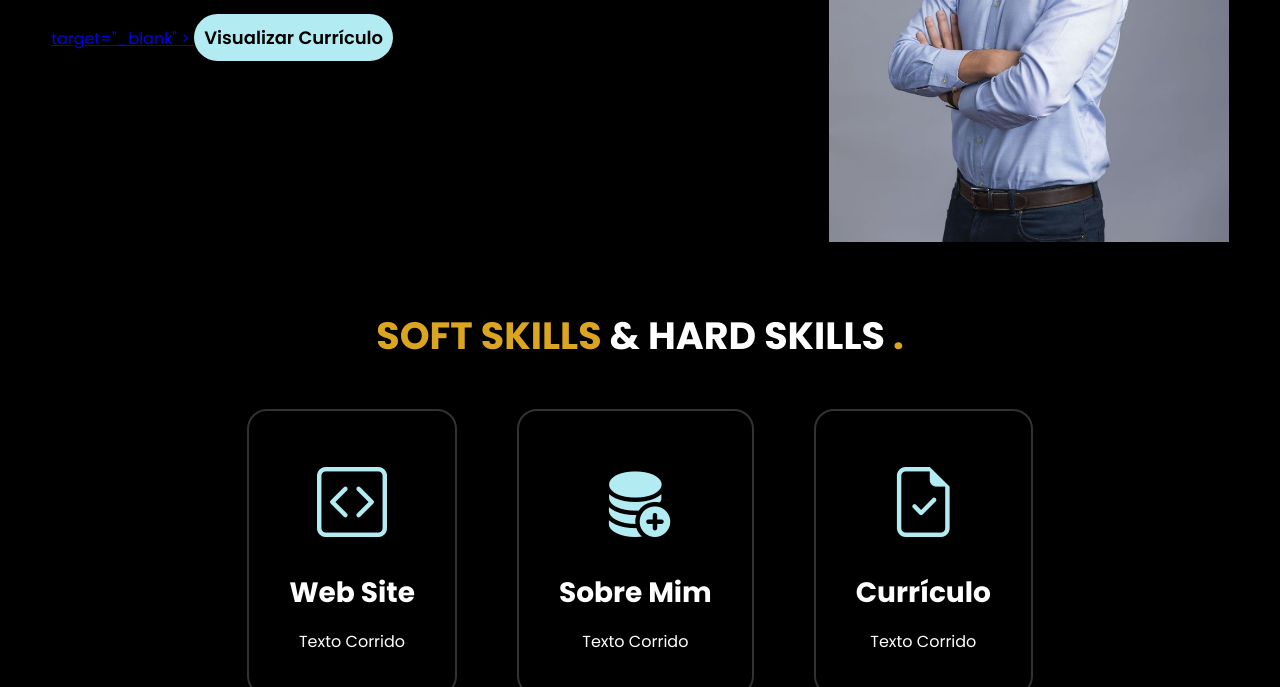
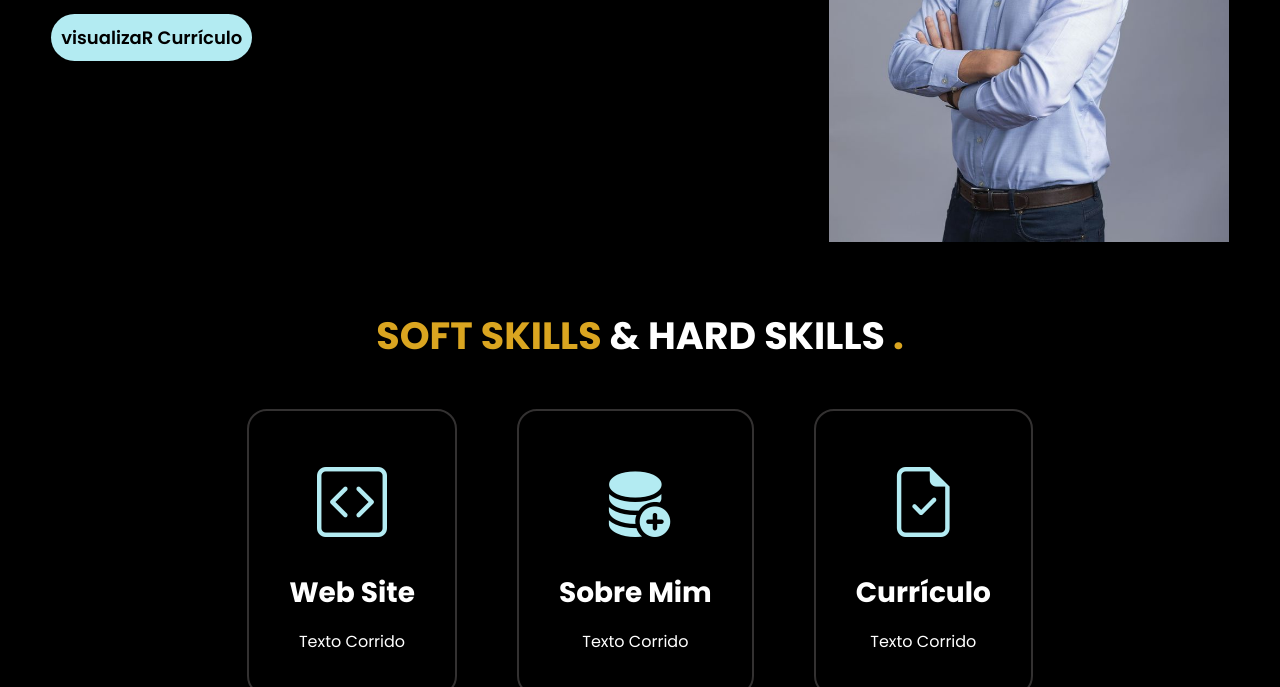
Before and after one commit to elltuu/portif-lio-eltonsilva, a plain HTML site: page index.html in a window 1280 px wide. Shown: the part 413-1100 px from the top of the page. Drawn offline with nearby package versions, Linux system fonts and the light colour scheme.

Commit message:
Currículo

```diff
--- a/index.html
+++ b/index.html
@@ -102,10 +102,10 @@
 
               <div class="btn-contato">
                 <a
-                  href="C:\Users\elton.silva\OneDrive - FUNDACAO ADIB JATENE\Documentos\Elton\Portifólio\docs" <!-- coloque o caminho do seu PDF aqui -->
+                  href="https://drive.google.com/file/d/1USTnb4JwvuW98sgudQNsvpHm7CQaNNtl/view?usp=drive_link"
                   target="_blank"
                 >
-                  <button>Visualizar Currículo</button>
+                  <button>visualizaR Currículo</button>
                 </a>
               </div>
               <!--btn-contato-->
```
